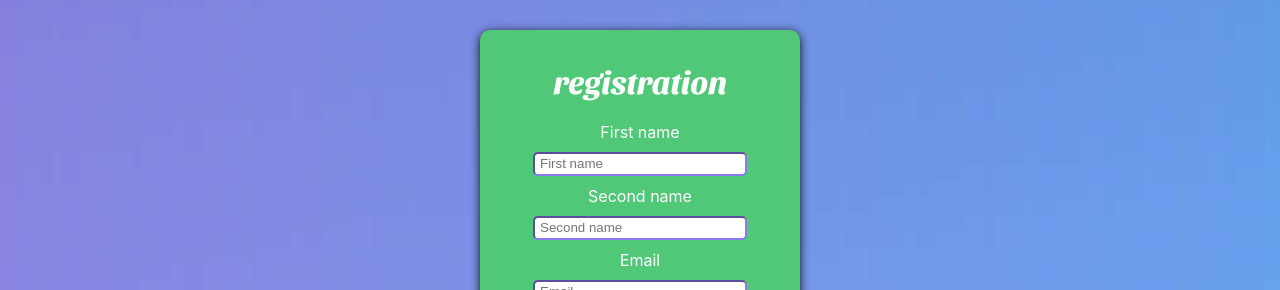
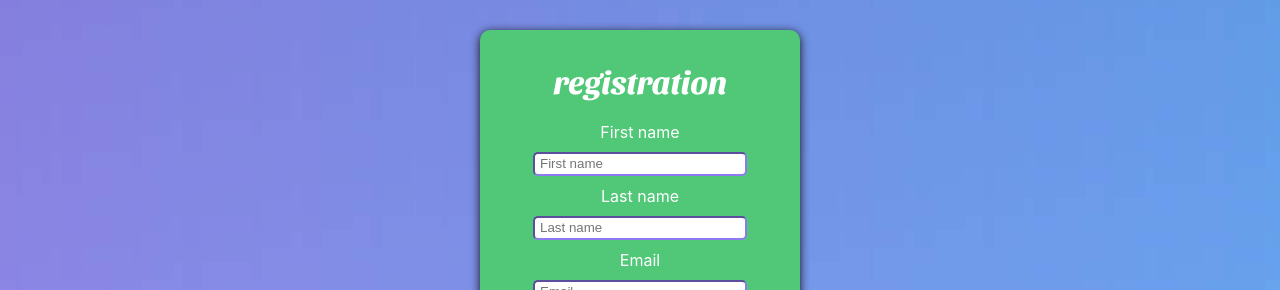
Before and after one commit to vlzelensky/fullstack_todo, a React (Create React App) app: page /login in a window 1280 px wide. Both pictures are taken after a click on the element "create an account". Shown: the top 290 px of the page. Built offline with nearby package versions, Linux system fonts and the light colour scheme.

Commit message:
new commit

```diff
--- a/src/components/RegisterComponent/index.js
+++ b/src/components/RegisterComponent/index.js
@@ -9,23 +9,32 @@ class RegisterComponent extends React.Component {
     repeatPassword: "",
   };
   saveUserData = async () => {
-    if (Object.values(this.state).some((value) => value === "")){
+    if (Object.values(this.state).some((value) => value === "")) {
       return;
     }
     if (this.state.password === this.state.repeatPassword) {
       try {
-        await axios.post("/api/user", {
+        await axios
+          .post("/api/register", {
             firstName: this.state.firstName,
             lastName: this.state.lastName,
             email: this.state.email,
             password: this.state.password,
-        });
-        this.setState({
+          })
+          .then((res) => {
+            if (res.status !== 200 && res.status !== 201) {
+              throw new Error(res.status);
+            } else {this.setState({
               firstName: "",
               lastName: "",
               email: "",
               password: "",
               repeatPassword: "",
+            });
+          }
+          })
+          .catch((err) => {
+            alert(err + ", try again later");
           });
       } catch (e) {
         console.warn(e);
@@ -51,14 +60,14 @@ class RegisterComponent extends React.Component {
           ></input>
         </div>
         <div className="second-name">
-          <span>Second name</span>
+          <span>Last name</span>
           <input
             className="input"
             onChange={(event) =>
               this.setState({ lastName: event.target.value.trim() })
             }
             value={this.state.lastName}
-            placeholder="Second name"
+            placeholder="Last name"
           ></input>
         </div>
         <div className="email">
```
Also changed, not shown: 2 other files (tests, documents, lock files or other folders). Lines whose indentation alone changed are shown as unchanged.
